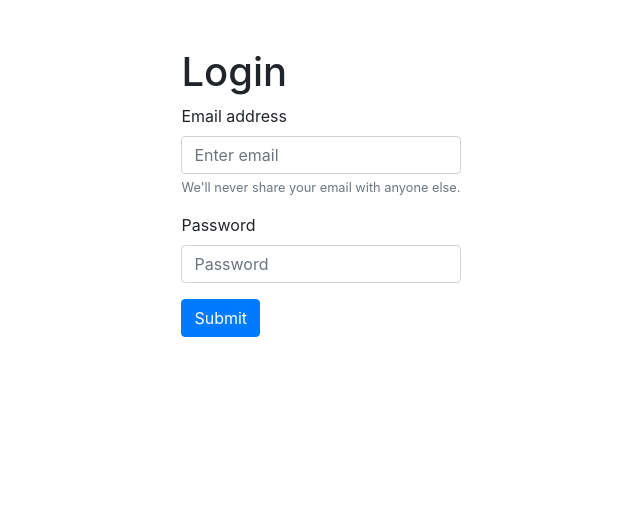
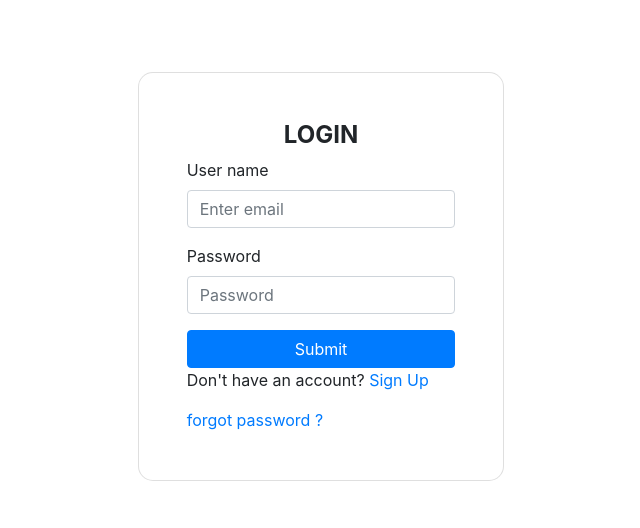
Before and after one commit to sreerangk/cookies-demo, a Django app: page / in a window 1280 px wide. Shown: the top 528 px of the page, without its empty margins (319-959 px from the left). Run offline with Django 4.2, Linux system fonts and the light colour scheme; some libraries are stand-ins or nearby versions.

Commit message:
update email

```diff
--- a/firstapp/views.py
+++ b/firstapp/views.py
@@ -19,7 +19,7 @@ def login(request):
             return render(request, 'login.html')
 
     if request.method == "POST":
-        username=request.POST.get('email')
+        username=request.POST.get('uname')
         context = {
                 'username':username,
                 'login_status':True,
--- /dev/null
+++ b/templates/base.html
@@ -0,0 +1,26 @@
+<!DOCTYPE html>
+<html lang="en">
+<head>
+    <meta charset="UTF-8">
+    <meta http-equiv="X-UA-Compatible" content="IE=edge">
+    <meta name="viewport" content="width=device-width, initial-scale=1.0">
+    <title></title>
+    <!-- CSS only -->
+    <link rel="stylesheet" href="https://cdn.jsdelivr.net/npm/bootstrap@4.6.1/dist/css/bootstrap.min.css" integrity="sha384-zCbKRCUGaJDkqS1kPbPd7TveP5iyJE0EjAuZQTgFLD2ylzuqKfdKlfG/eSrtxUkn" crossorigin="anonymous">
+    <meta name="viewport" content="width=device-width, initial-scale=1">
+    <link rel="stylesheet" href="https://cdnjs.cloudflare.com/ajax/libs/twitter-bootstrap/4.1.3/css/bootstrap.min.css">
+
+
+{% block content %}
+{% endblock %}
+
+
+<!-- Remove the container if you want to extend the Footer to full width. -->
+
+
+
+<!-- End of .container -->
+
+</body>
+
+</html>
--- a/templates/login.html
+++ b/templates/login.html
@@ -1,51 +1,39 @@
-<!DOCTYPE html>
-<html lang="en">
-  <head>
-    <meta charset="UTF-8" />
-    <meta http-equiv="X-UA-Compatible" content="IE=edge" />
-    <meta name="viewport" content="width=device-width, initial-scale=1.0" />
-    <link
-      rel="stylesheet"
-      href="https://maxcdn.bootstrapcdn.com/bootstrap/4.0.0/css/bootstrap.min.css"
-      integrity="sha384-Gn5384xqQ1aoWXA+058RXPxPg6fy4IWvTNh0E263XmFcJlSAwiGgFAW/dAiS6JXm"
-      crossorigin="anonymous"
-    />
-    <title>Django Cookie Demo</title>
-  </head>
-  <body>
-    <div
-      class="container justify-content-center mt-5"
-      style="width: fit-content"
-    >
-      <h1>Login</h1>
-      <form action="{% url 'login' %}" method="post">
+{% extends 'base.html' %}
+{% block content %}
+
+<section class="container-fluid py-5 ">
+  <!-- row and justify-content-center class is used to place the form in center -->
+  <br>
+  <section class="row justify-content-center">
+    <section class="col-12 col-sm-6 col-md-4">
+      <div class="container h-100">
+      <div class="card" style="border-radius: 15px;">
+        <div class="card-body p-5">
+    <form class="form-container" action="{% url 'login' %}" method="POST">
         {% csrf_token %}
-        <div class="form-group">
-          <label for="exampleInputEmail1">Email address</label>
-          <input
-            type="email"
-            name="email"
-            class="form-control"
-            id="exampleInputEmail1"
-            aria-describedby="emailHelp"
-            placeholder="Enter email"
-          />
-          <small id="emailHelp" class="form-text text-muted"
-            >We'll never share your email with anyone else.</small
-          >
-        </div>
-        <div class="form-group">
-          <label for="exampleInputPassword1">Password</label>
-          <input
-            type="password"
-            name="password"
-            class="form-control"
-            id="exampleInputPassword1"
-            placeholder="Password"
-          />
-        </div>
-        <button type="submit" class="btn btn-primary">Submit</button>
-      </form>
+
+    <div class="form-group">
+      <h4 class="text-center font-weight-bold">LOGIN</h4>
+      <label for="InputEmail1">User name</label>
+       <input type="text" class="form-control" id="InputEmail1" aria-describeby="emailHelp" placeholder="Enter email" name="uname">
     </div>
-  </body>
-</html>
+    <div class="form-group">
+      <label for="InputPassword1">Password</label>
+      <input type="password" class="form-control"  id="InputPassword1" placeholder="Password" name="Password">
+    </div>
+
+    <button type="submit" class="btn btn-primary btn-block">Submit</button>
+    <div class="form-footer">
+    <p>Don't have an account? <a href="">Sign Up</a></p>
+     <a href="/">forgot password ?</a>
+
+
+    </div>
+    </form>
+    </section>
+  </section>
+  </section>
+
+
+
+    {% endblock %}
```
Also changed, not shown: templates/home.html (+6 -14 lines).
